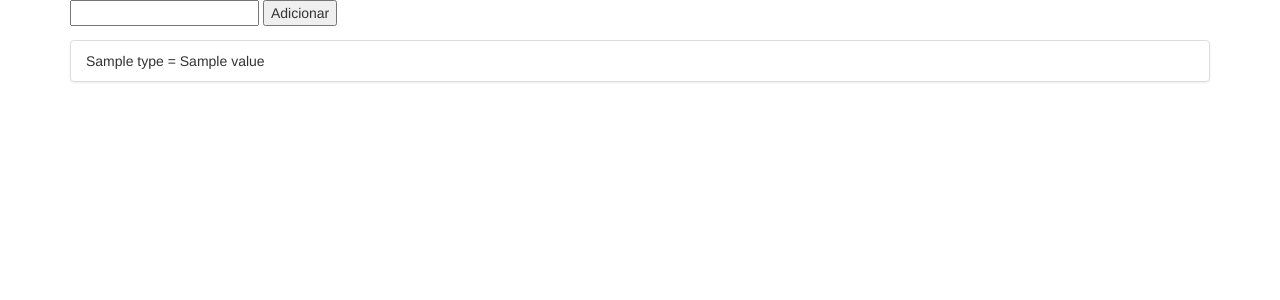
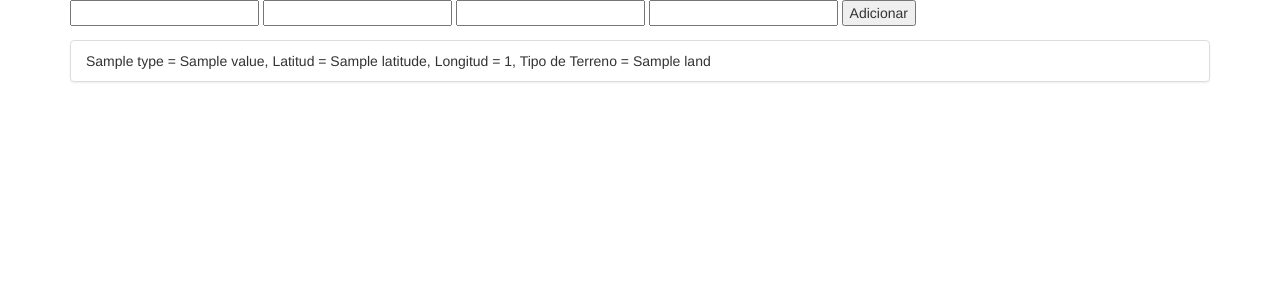
Before and after one commit to Shiroke-013/Taller2P1, a Django app: page / in a window 1280 px wide. Shown: the top 300 px of the page. Run offline with Django 3.2, Linux system fonts and the light colour scheme; tables that the repository leaves empty hold one stand-in row (values such as "Sample post"); a database or web service that is not in the repository returns one stand-in record (values such as "Sample title"); data that the repository does not hold is empty; some libraries are stand-ins or nearby versions.

Commit message:
Taller 3

```diff
--- a/proyectoFrontEnd/settings.py
+++ b/proyectoFrontEnd/settings.py
@@ -73,11 +73,10 @@ WSGI_APPLICATION = 'proyectoFrontEnd.wsgi.application'
 
 # Database
 # https://docs.djangoproject.com/en/3.0/ref/settings/#databases
-
 DATABASES = {
     'default': {
         'ENGINE': 'django.db.backends.sqlite3',
-        'NAME': os.path.join(BASE_DIR, 'db.sqlite3'),
+	'NAME': os.path.join(BASE_DIR, 'db.sqlite3'),
     }
 }
 
--- a/temphum/templates/temphum/temphum.html
+++ b/temphum/templates/temphum/temphum.html
@@ -2,12 +2,15 @@
 {% block content %}
 <div class="container">
     <form method="get">
-        <input type="number" name="value">
+      <input type="number" name="value">
+      <input type="number" name="latitude">
+      <input type="number" name="length">
+      <input type="text" name="land">
         <button type="submit">Adicionar</button>
     </form>
     {% for temphum in temphum %}
     <ul class="list-group">
-        <li class="list-group-item">{{temphum.type}} = {{temphum.value}}</li>
+        <li class="list-group-item">{{temphum.type}} = {{temphum.value}},      Latitud = {{temphum.latitude}},      Longitud = {{temphum.length}},      Tipo de Terreno = {{temphum.land}}</li>
     </ul>
     {% endfor %}
 </div>
--- a/temphum/views.py
+++ b/temphum/views.py
@@ -7,10 +7,13 @@ def temphum(request):
     # Verifica si hay un parámetro value en la petición GET
     if 'value' in request.GET:
         value = request.GET['value']
+        latitude = request.GET['latitude']
+        length = request.GET['length']
+        land = request.GET['land']
         # Verifica si el value no esta vacio
         if value:
             # Crea el json para realizar la petición POST al Web Service
-            args = {'type': 'humidity', 'value': value}
+            args = {'type': 'humidity', 'value': value, 'latitude' : latitude, 'length':length, 'land':land}
             response = requests.post('http://127.0.0.1:8000/temphum/', args)
             # Convierte la respuesta en JSON
             temphum_json = response.json()
```
Also changed, not shown: 1 other file.
